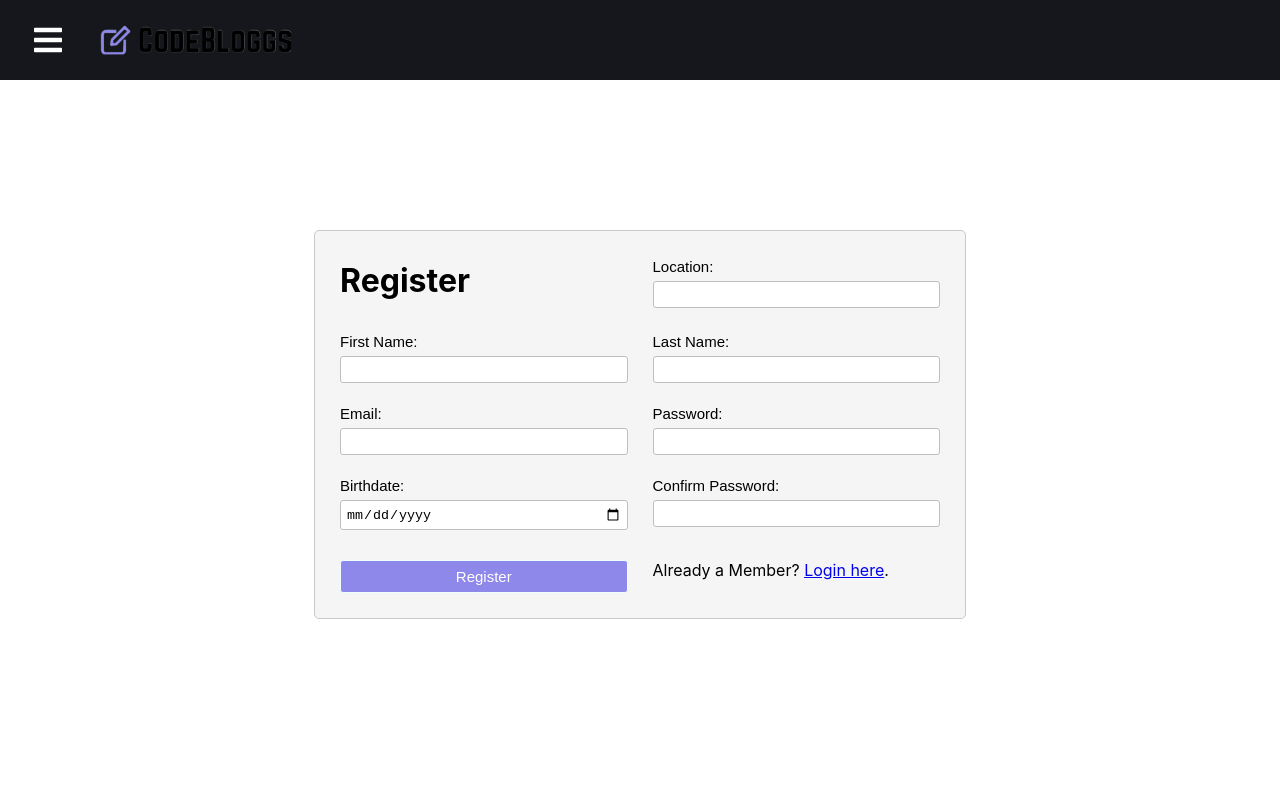
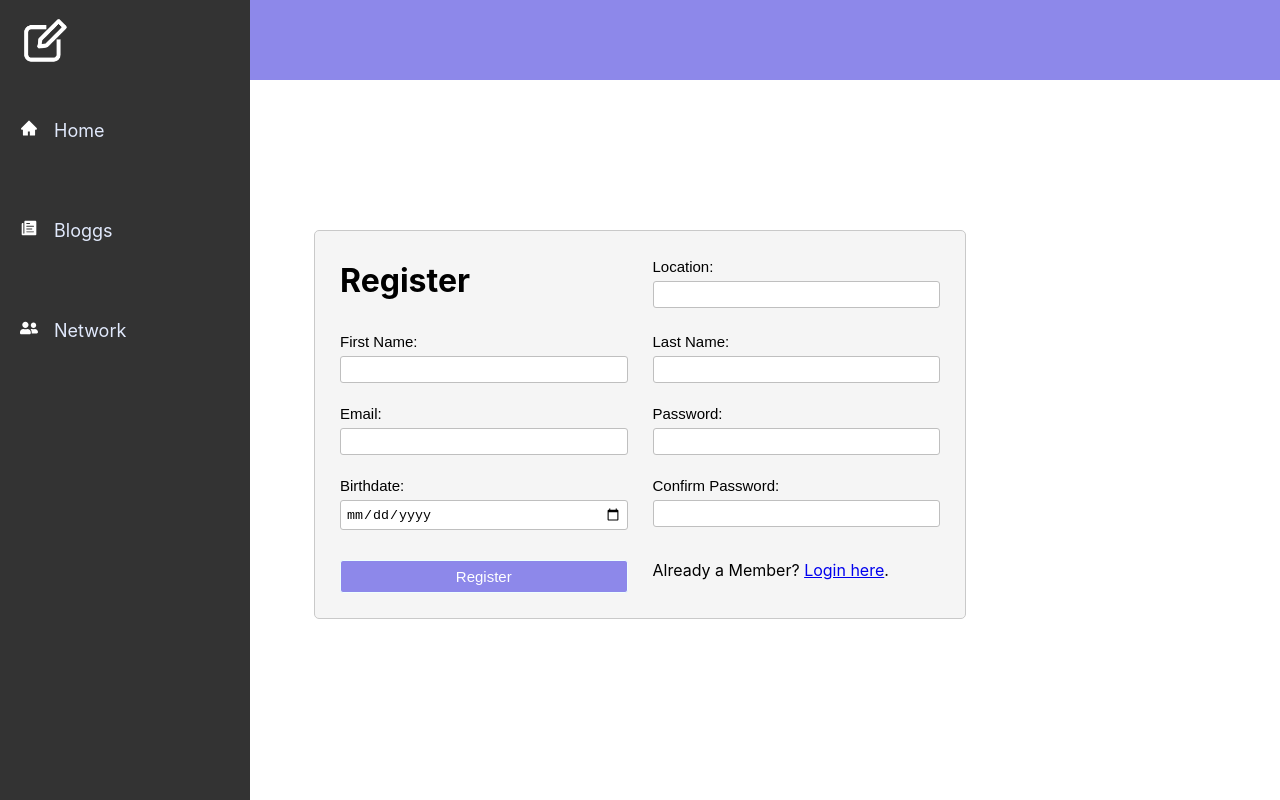
Before and after one commit to gjetson/Fullstack_Codebloggs, a React (Create React App) app in the folder client/: page /register in a window 1280 px wide. Built offline with nearby package versions, Linux system fonts and the light colour scheme.

Commit message:
register, sidebar, and sidebardata edited

```diff
--- a/client/src/components/Register.js
+++ b/client/src/components/Register.js
@@ -88,7 +88,7 @@ const RegistrationForm = ({ onSubmit }) => {
         if (response.ok) {
             const json = await response.json();
             console.log(json);
-            window.location.href = "/about-us"
+            window.location.href = "/login"
         } else {
             console.error(response.statusText);
         }
--- a/client/src/components/Sidebar.js
+++ b/client/src/components/Sidebar.js
@@ -2,13 +2,13 @@ import React, { useState } from "react"
 import styled from "styled-components"
 import { Link } from "react-router-dom"
 import * as FaIcons from "react-icons/fa"
-import * as AiIcons from "react-icons/ai"
+// import * as AiIcons from "react-icons/ai"
 import { SidebarData } from "./SidebarData"
 import SubMenu from "./SubMenu"
 import { IconContext } from "react-icons/lib"
 
 const Nav = styled.div`
-background: #15171c;
+background: #8d88ea;
 height: 80px;
 display: flex;
 justify-content: flex-start;
@@ -25,7 +25,7 @@ align-items: center;
 `
 
 const SidebarNav = styled.nav`
-background: #15171c;
+background: #333333;
 width: 250px;
 height: 100vh;
 display: flex;
@@ -42,10 +42,11 @@ width: 100%;
 `
 
 const Sidebar = () => {
-    const [sidebar, setSidebar] = useState(false)
+    const [sidebar, setSidebar] = useState(true)
 
     const showSidebar = () => {
-        setSidebar(!sidebar)
+        // setSidebar(!sidebar)
+        setSidebar(true)
     }
 
     return (
@@ -63,13 +64,12 @@ const Sidebar = () => {
 
                         }}
                     >
-                        <img src="CodeBloggsLogo2.png" alt="CodeBloggs Logo" className="top-left-image" style={{ position: 'fixed', top: 15, left: 100, height: 50 }} />
                     </h1>
                 </Nav>
                 <SidebarNav sidebar={sidebar}>
                     <SidebarWrap>
                         <NavIcon to="#">
-                            <AiIcons.AiOutlineClose onClick={showSidebar} />
+                            <img src="Untitled.png" alt="CodeBloggs" className="top-left-image" style={{ position: "fixed", width: "50px", height: "50px", left: "20px" }} />
                         </NavIcon>
                         {SidebarData.map((item, index) => {
                             return <SubMenu item={item} key={index} />
--- a/client/src/components/SidebarData.js
+++ b/client/src/components/SidebarData.js
@@ -7,7 +7,7 @@ import * as RiIcons from "react-icons/ri"
 export const SidebarData = [
     {
         title: "Home",
-        path: "/about-us",
+        path: "/",
         icon: <AiIcons.AiFillHome />,
         iconClosed: <RiIcons.RiArrowDownSFill />,
         iconOpened: <RiIcons.RiArrowUpSFill />,
@@ -27,7 +27,7 @@ export const SidebarData = [
     },
     {
         title: "Bloggs",
-        path: "/services",
+        path: "/bloggs",
         icon: <IoIcons.IoIosPaper />,
         iconClosed: <RiIcons.RiArrowDownSFill />,
         iconOpened: <RiIcons.RiArrowUpSFill />,
@@ -52,35 +52,43 @@ export const SidebarData = [
         //     },
         // ],
     },
+
     {
-        title: "Contact",
-        path: "/contact",
-        icon: <FaIcons.FaPhone />,
-    },
-    {
-        title: "Events",
-        path: "/events",
-        icon: <FaIcons.FaEnvelopeOpenText />,
+        title: "Network",
+        path: "/network",
+        icon: <FaIcons.FaUserFriends />,
+        iconClosed: <RiIcons.RiArrowDownSFill />,
+        iconOpened: <RiIcons.RiArrowUpSFill />
+    }
+//     {
+//         title: "Contact",
+//         path: "/contact",
+//         icon: <FaIcons.FaPhone />,
+//     },
+//     {
+//         title: "Events",
+//         path: "/events",
+//         icon: <FaIcons.FaEnvelopeOpenText />,
 
-        iconClosed: <RiIcons.RiArrowDownSFill />,
-        iconOpened: <RiIcons.RiArrowUpSFill />,
+//         iconClosed: <RiIcons.RiArrowDownSFill />,
+//         iconOpened: <RiIcons.RiArrowUpSFill />,
 
-        subNav: [
-            {
-                title: "Event 1",
-                path: "/events/events1",
-                icon: <IoIcons.IoIosPaper />,
-            },
-            {
-                title: "Event 2",
-                path: "/events/events2",
-                icon: <IoIcons.IoIosPaper />,
-            },
-        ],
-    },
-    {
-        title: "Support",
-        path: "/support",
-        icon: <IoIcons.IoMdHelpCircle />,
-    },
+//         subNav: [
+//             {
+//                 title: "Event 1",
+//                 path: "/events/events1",
+//                 icon: <IoIcons.IoIosPaper />,
+//             },
+//             {
+//                 title: "Event 2",
+//                 path: "/events/events2",
+//                 icon: <IoIcons.IoIosPaper />,
+//             },
+//         ],
+//     },
+//     {
+//         title: "Support",
+//         path: "/support",
+//         icon: <IoIcons.IoMdHelpCircle />,
+//     },
 ]
```
Also changed, not shown: client/public/Untitled.png (added).
